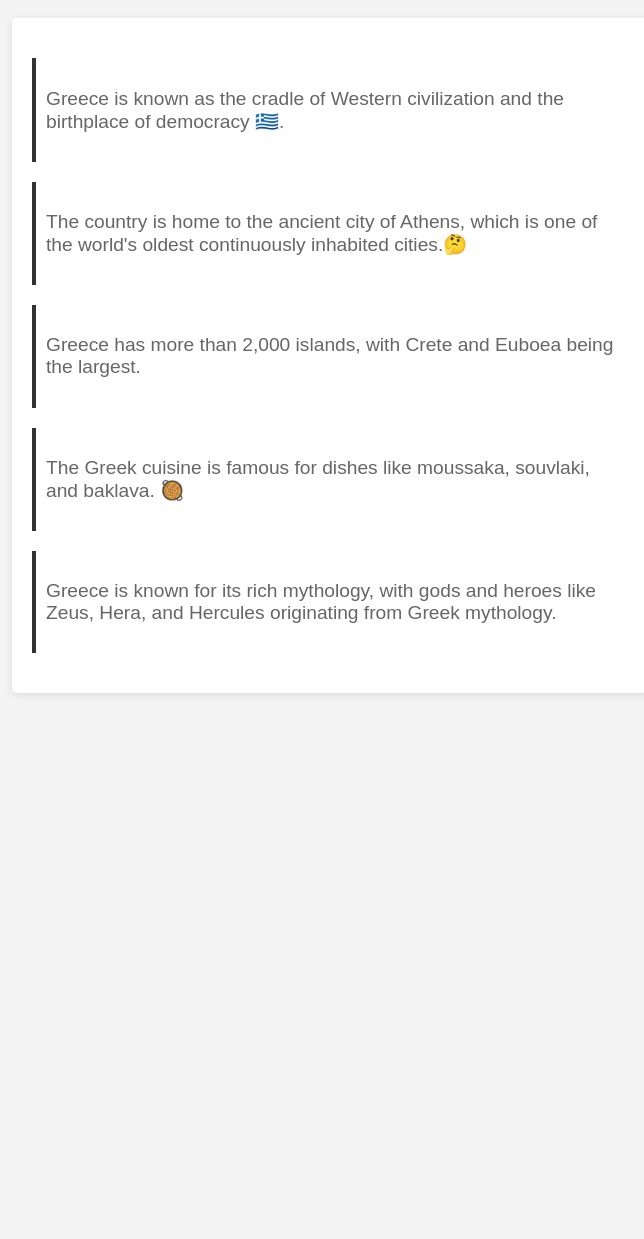
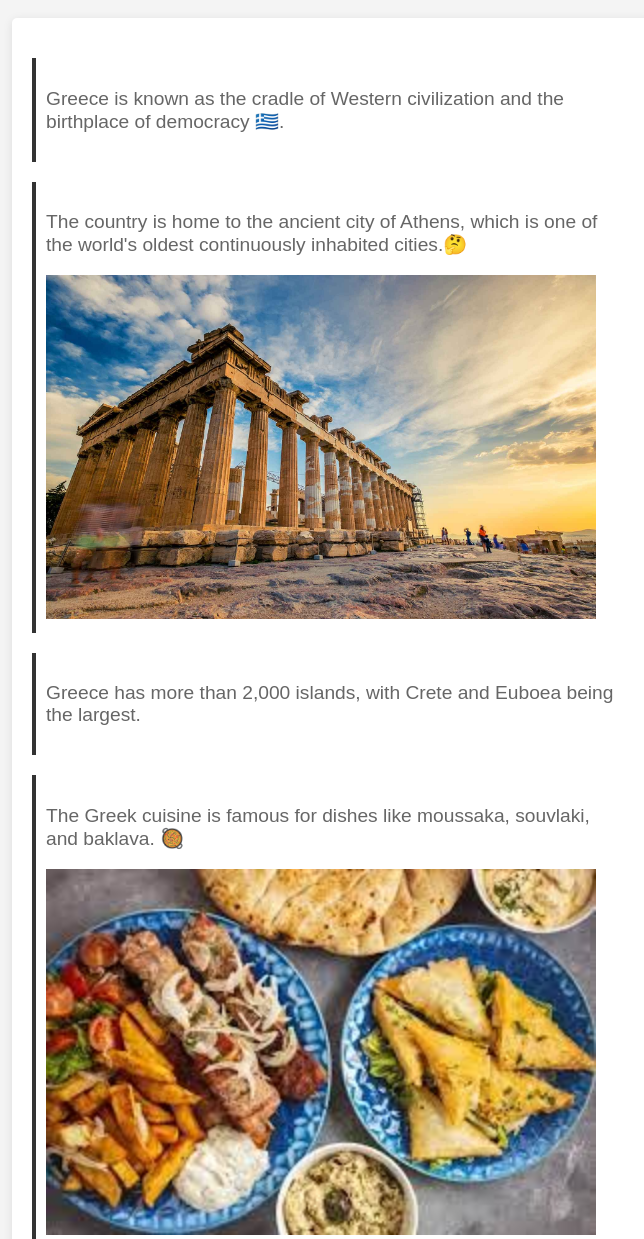
Before and after one commit to edieblu/terraform-beginner-bootcamp-2023, a plain HTML site: page public/index.html in a window 1280 px wide. Shown: the part 61-1300 px from the top of the page, without its empty margins (308-952 px from the left). Before the commit the page ends 800 px from the top, so only its background shows below. Drawn offline with Linux system fonts and the light colour scheme.

Commit message:
use for each for assets upload #41

```diff
--- a/public/index.html
+++ b/public/index.html
@@ -1,5 +1,6 @@
 <!DOCTYPE html>
 <html lang="en">
+
 <head>
   <meta charset="UTF-8" />
   <meta name="viewport" content="width=device-width, initial-scale=1.0" />
@@ -39,6 +40,7 @@
     }
   </style>
 </head>
+
 <body>
   <h1>5 Interesting Facts About Greece 🇬🇷</h1>
   <div class="container">
@@ -53,6 +55,7 @@
         The country is home to the ancient city of Athens, which is one of the
         world's oldest continuously inhabited cities.🤔
       </p>
+      <img src="./assets/acropolis.jpg" alt="Acropolis" width='550' />
     </div>
     <div class="fact">
       <p>
@@ -65,6 +68,7 @@
         The Greek cuisine is famous for dishes like moussaka, souvlaki, and
         baklava. 🥘
       </p>
+      <img src='./assets/greek-food.jpeg' alt='Greek Food' width='550' />
     </div>
     <div class="fact">
       <p>
@@ -74,4 +78,5 @@
     </div>
   </div>
 </body>
+
 </html>
```
Also changed, not shown: public/assets/acropolis.jpg (added), public/assets/greek-food.jpeg (added), 7 other files. Lines whose indentation alone changed are shown as unchanged.
